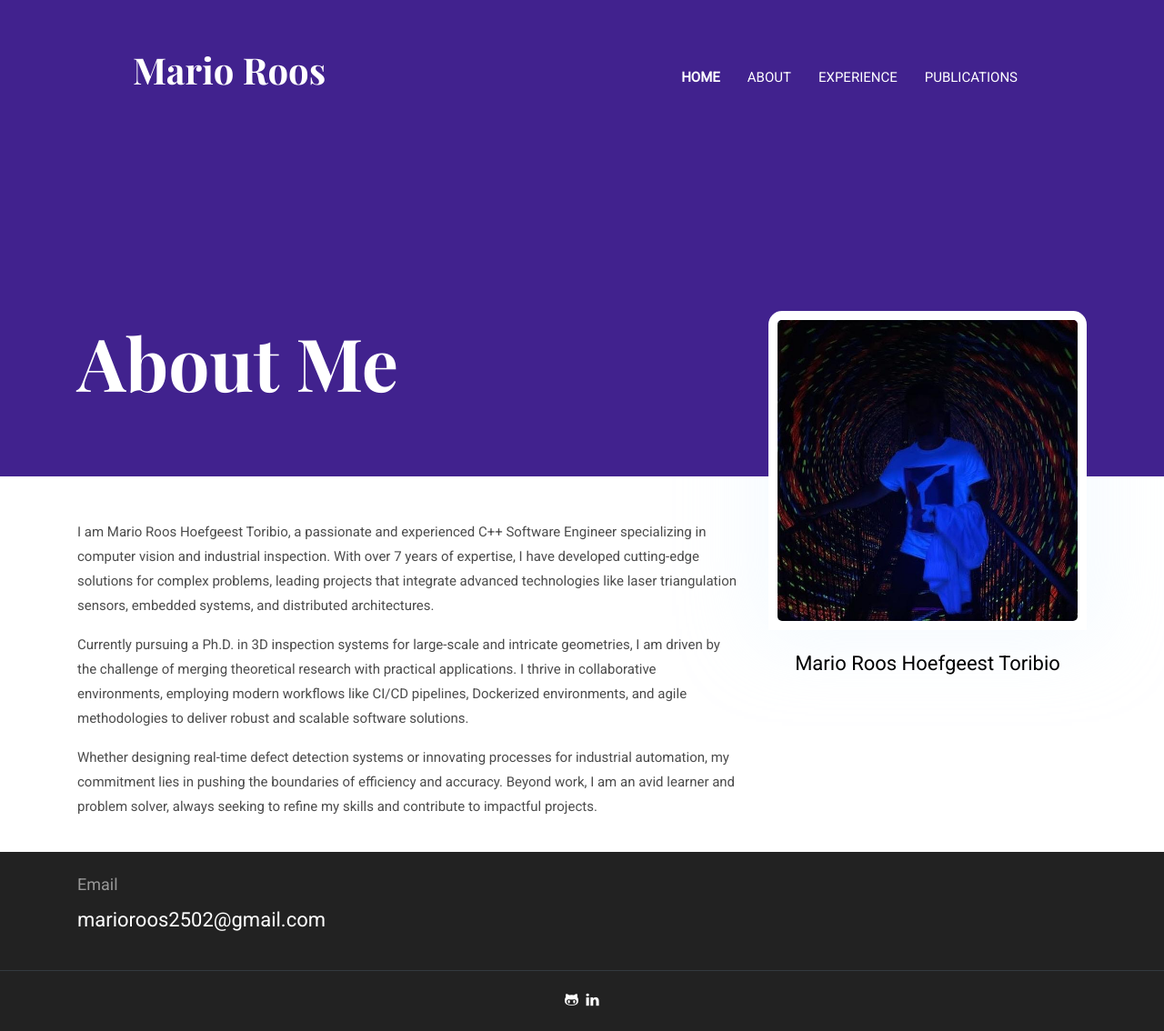
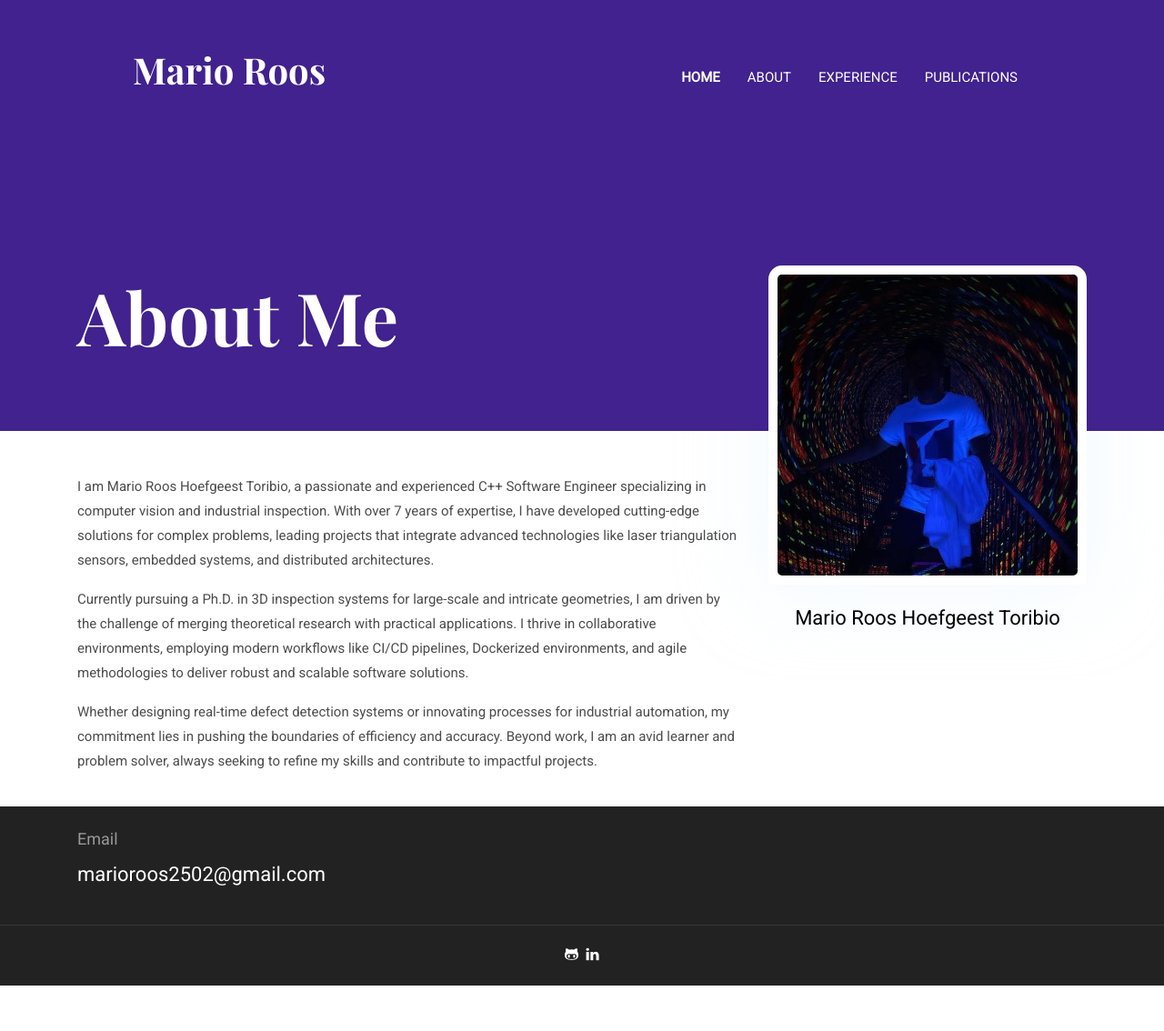
Before and after one commit to mariorht/me, a Jekyll site: the page built from _pages/about.md, in a window 1280 px wide and 1134 px high. Shown: the whole window at 91% size. Built offline with Jekyll 4.4.1, drawn with Linux system fonts in a browser that asks for light colours.

Commit message:
cambio de estilos

```diff
--- a/assets/scss/templates/_about.scss
+++ b/assets/scss/templates/_about.scss
@@ -54,7 +54,7 @@
 }
 
 .page-title-alt{
-  padding: 350px 0 70px;
+  padding: 300px 0 70px;
 }
 
 .border-thick{
```
